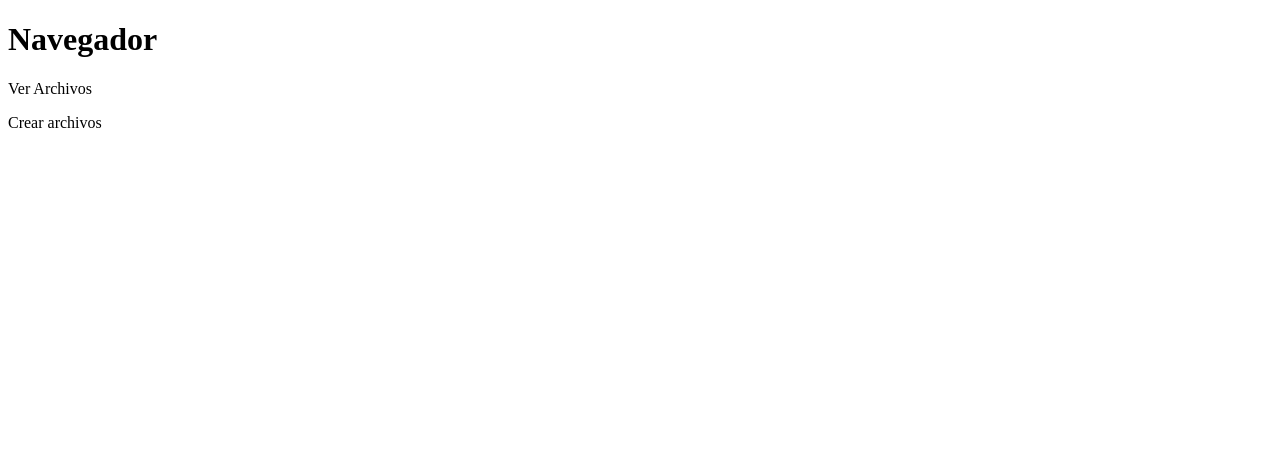
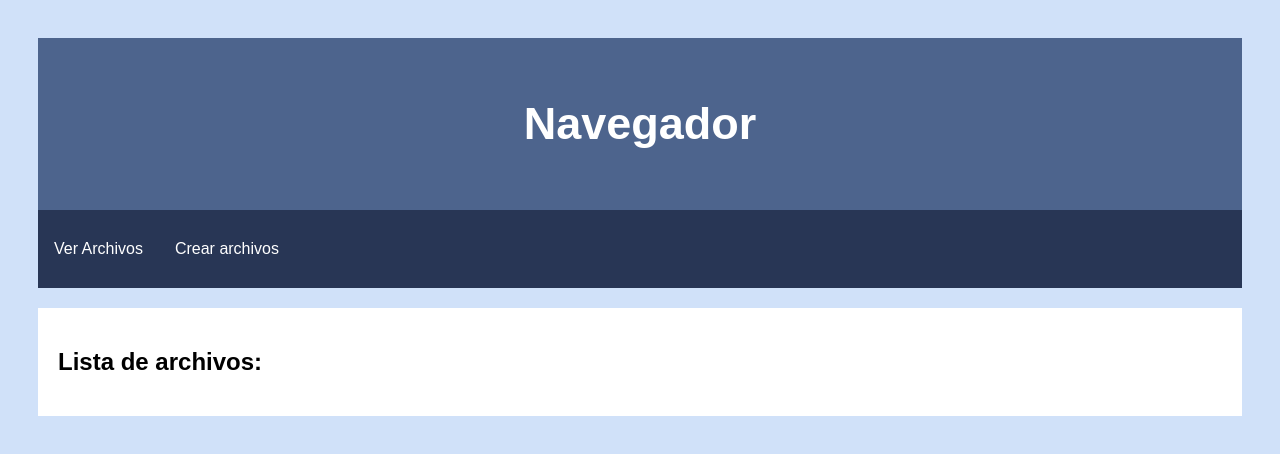
Before and after one commit to LuisArocutipa/pweb2-Lab03, a website: page pub/index.html in a window 1280 px wide. Drawn offline with Linux system fonts and the light colour scheme; no server answers.

Commit message:
Se agregó un archivo layout.css y se modificó el archivo listarArhivos

```diff
--- a/pub/funciones.js
+++ b/pub/funciones.js
@@ -1,6 +1,9 @@
 function listarArchivos() {
     document.getElementById('main').innerHTML = "";
     const url = 'http://localhost:3000/listarArchivos';
+    const titulo = document.createElement('h2');
+    titulo.innerText = "Lista de archivos:";
+    document.querySelector('#main').appendChild(titulo);
     fetch(url)
       .then(response => response.json())
       .then(data => {
--- a/pub/index.html
+++ b/pub/index.html
@@ -4,8 +4,9 @@
     <meta charset="UTF-8">
     <title>Navegador de archivos Markdown</title>
     <script src="funciones.js"></script>
+    <link rel="stylesheet" href="./layout.css">
 </head>
-<body>
+<body onload="listarArchivos()">
     <div class="header">
         <h1>Navegador</h1>
     </div>
--- /dev/null
+++ b/pub/layout.css
@@ -0,0 +1,56 @@
+* {
+    box-sizing: border-box;
+}
+body {
+    font-family: Arial;
+    padding: 30px;
+    background: #D0E1F9;
+}
+.header {
+    padding: 30px;
+    text-align: center;
+    background: #4D648D;
+}
+.header h1 {
+	color: white;
+	font-size: 45px;
+}
+.nav {
+    overflow: hidden;
+    background-color: #283655;
+}
+.nav p {
+    float: left;
+    display: block;
+    color: white;
+    text-align: center;
+    padding: 14px 16px;
+    text-decoration: none;
+}
+.nav p:hover {
+    background-color: #ddd;
+    color: black;
+}
+.pageInfo {
+    float: left;
+    width: 100%;
+}
+.info {
+    background-color: white;
+    padding: 20px;
+    margin-top: 20px;
+}
+.info li {
+    padding: 15px;
+}
+.info li:hover {
+    background-color: #4D648D;
+    list-style-type: circle;
+    color: white;
+}
+@media screen and (max-width: 400px) {
+    .nav p {
+        float: none;
+        width: 100%;
+    }
+}
```
